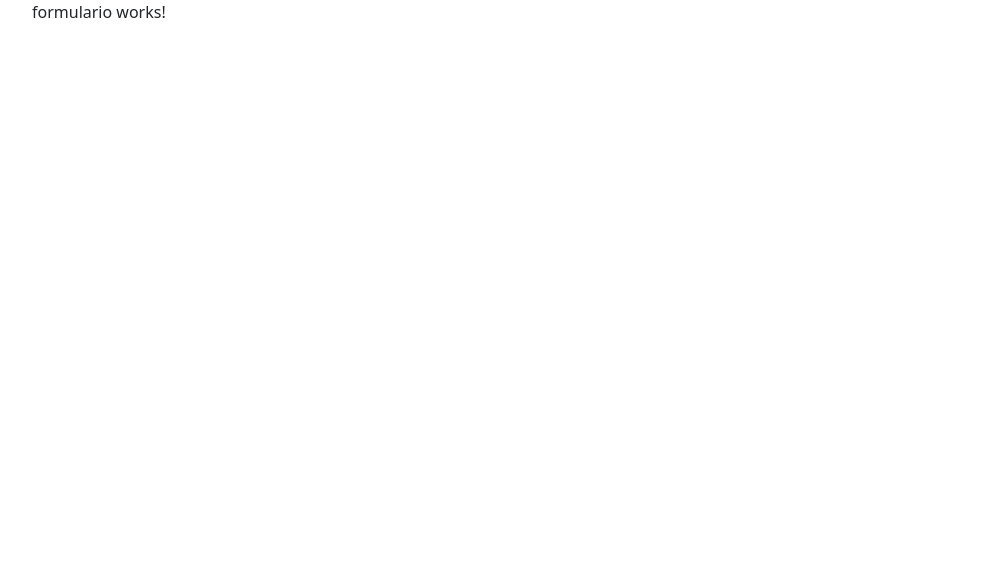
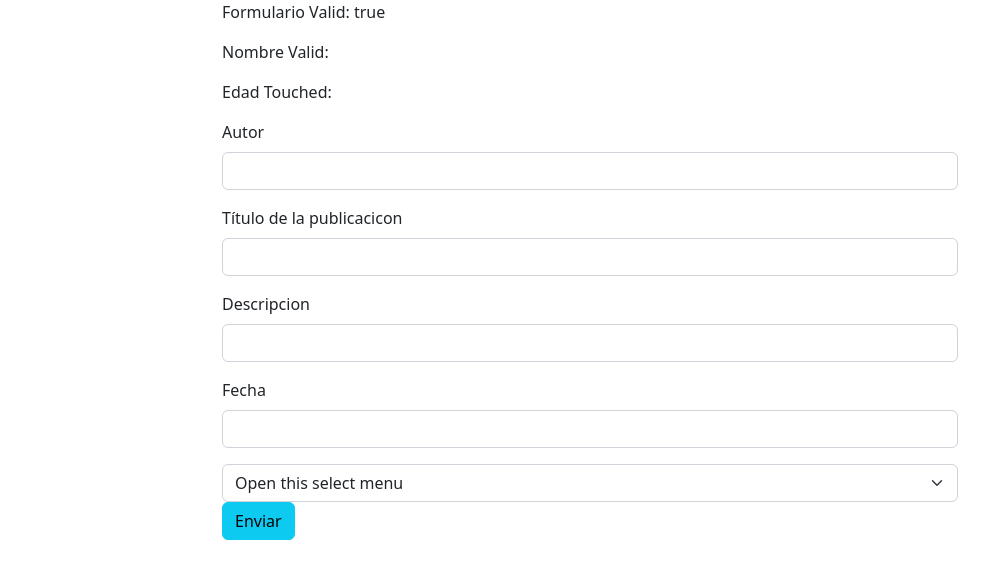
Before and after one commit to DeboBastian/EjercicioBlog, an Angular app: page /blog/new in a window 1280 px wide. Shown: the top 578 px of the page, without its empty margins (50-1039 px from the left). Built offline with nearby package versions, Linux system fonts and the light colour scheme.

Commit message:
maquetacion del formulario

```diff
--- a/src/app/app.component.html
+++ b/src/app/app.component.html
@@ -1,5 +1,7 @@
 <div class="container">
-
-    <router-outlet></router-outlet>
-
+    <div class="row">
+        <div class="col-12 col-sm-8 offset-sm-2">
+            <router-outlet></router-outlet>
+        </div>
+    </div>
 </div>
--- a/src/app/app.module.ts
+++ b/src/app/app.module.ts
@@ -5,6 +5,7 @@ import { AppRoutingModule } from './app-routing.module';
 import { AppComponent } from './app.component';
 import { ListaPostsComponent } from './components/lista-posts/lista-posts.component';
 import { FormularioComponent } from './components/formulario/formulario.component';
+import { FormsModule, ReactiveFormsModule } from '@angular/forms';
 
 @NgModule({
   declarations: [
@@ -14,7 +15,9 @@ import { FormularioComponent } from './components/formulario/formulario.componen
   ],
   imports: [
     BrowserModule,
-    AppRoutingModule
+    AppRoutingModule,
+    FormsModule,
+    ReactiveFormsModule
   ],
   providers: [],
   bootstrap: [AppComponent]
--- a/src/app/components/formulario/formulario.component.html
+++ b/src/app/components/formulario/formulario.component.html
@@ -1 +1,33 @@
-<p>formulario works!</p>
+<div>
+    <p>Formulario Valid: {{ formulario.valid }}</p>
+    <p>Nombre Valid: {{ formulario.get('nombre')?.valid }}</p>
+    <p>Edad Touched: {{ formulario.get('edad')?.touched }}</p>
+</div>
+
+<form [formGroup]="formulario" (ngSubmit)="onSubmit()">
+
+    <div class="mb-3">
+        <label class="form-label">Autor</label>
+        <input type="text" class="form-control" formControlName="autor">
+    </div>
+    <div class="mb-3">
+        <label class="form-label">Título de la publicacicon</label>
+        <input type="text" class="form-control" formControlName="titulo">
+    </div>
+    <div class="mb-3">
+        <label class="form-label">Descripcion</label>
+        <input type="text" class="form-control" formControlName="texto">
+    </div>
+    <div class="mb-3">
+        <label class="form-label">Fecha</label>
+        <input type="text" class="form-control" formControlName="fecha">
+    </div>
+
+    <select class="form-select" aria-label="Default select example">
+        <option selected>Open this select menu</option>
+        <option value="viajes">Viajes</option>
+        <option value="gastronomia">Gastronomia</option>
+        <option value="ocio">Ocio</option>
+    </select>
+    <input type="submit" value="Enviar" class="btn btn-info" [disabled]="!formulario.valid">
+</form>
--- a/src/app/components/formulario/formulario.component.ts
+++ b/src/app/components/formulario/formulario.component.ts
@@ -1,4 +1,5 @@
 import { Component } from '@angular/core';
+import { FormControl, FormGroup } from '@angular/forms';
 
 @Component({
   selector: 'formulario',
@@ -7,4 +8,22 @@ import { Component } from '@angular/core';
 })
 export class FormularioComponent {
 
+  formulario: FormGroup;
+
+  constructor() {
+    this.formulario = new FormGroup({
+      autor: new FormControl(),
+      titulo: new FormControl(),
+      texto: new FormControl(),
+      fecha: new FormControl(),
+      categoria: new FormControl()
+
+    })
+  }
+
+
+  onSubmit() {
+    console.log(this.formulario.value)
+  }
+
 }
```
